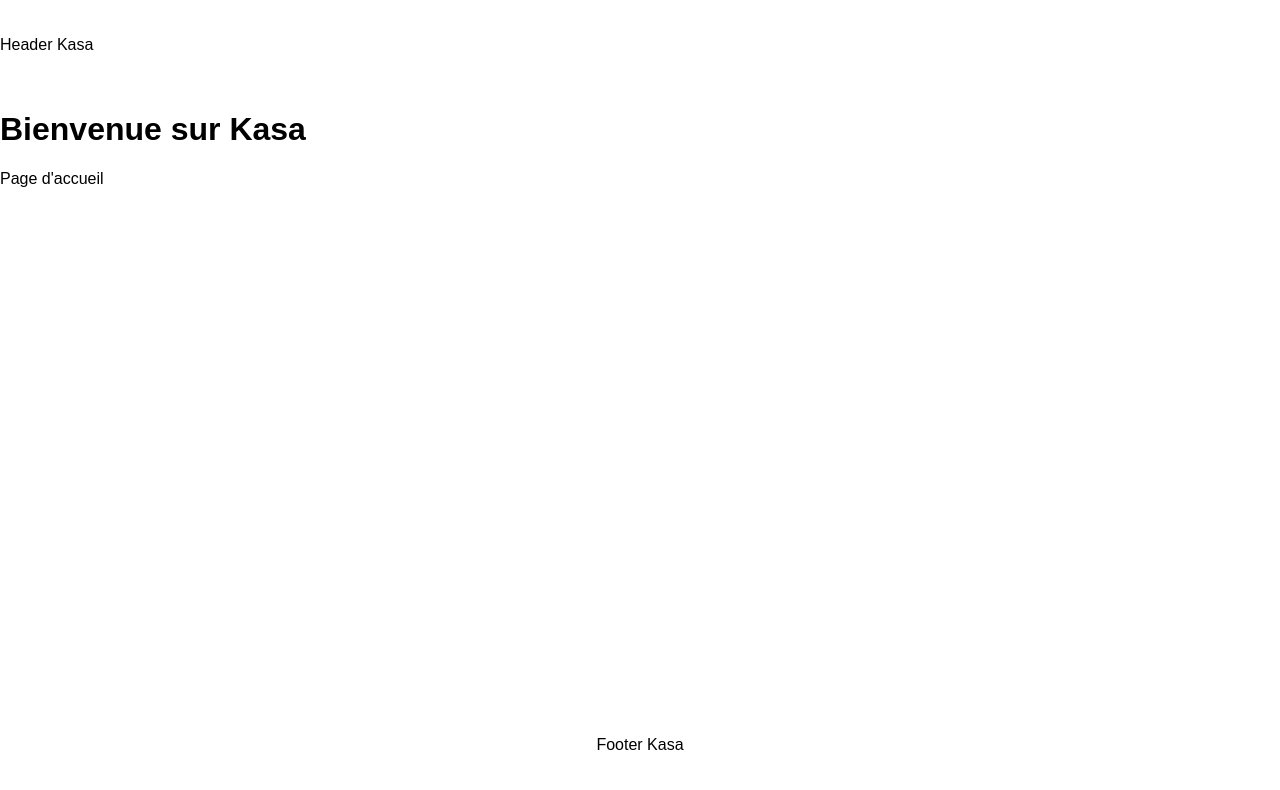
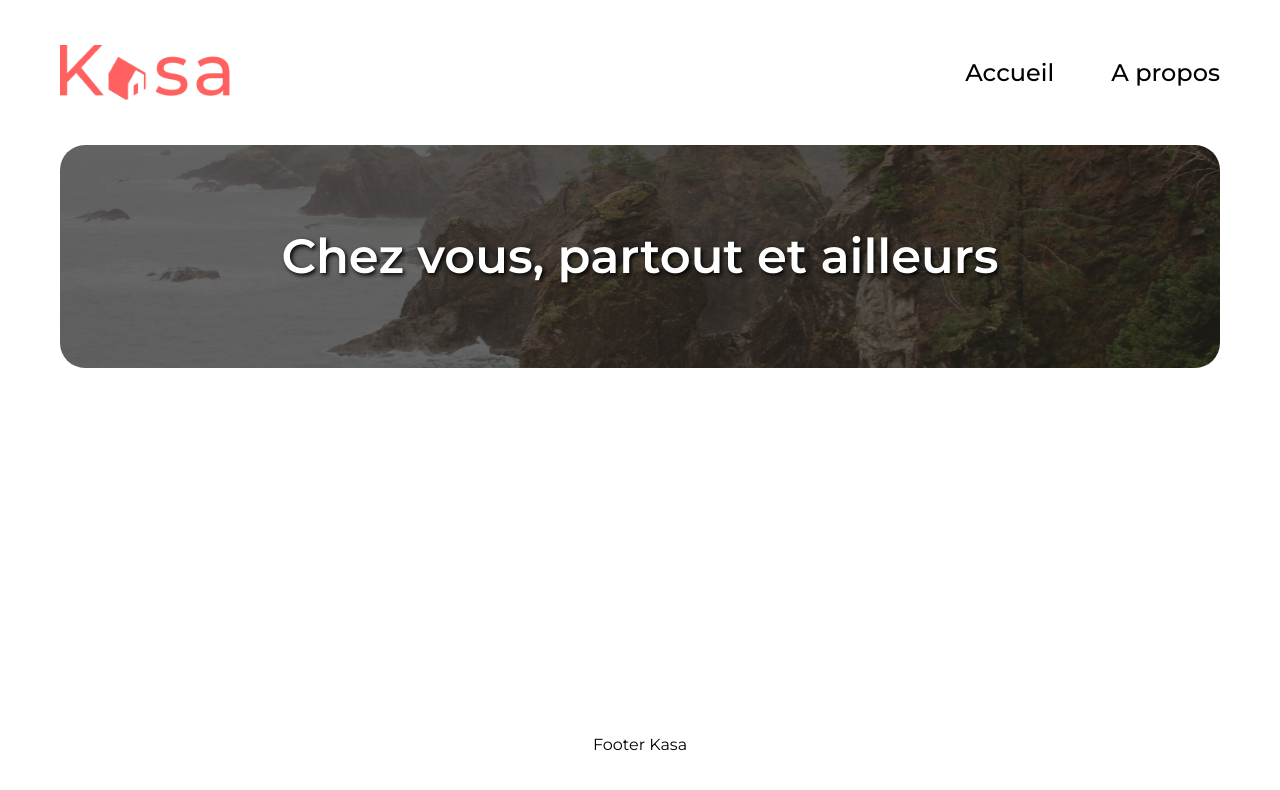
Before and after one commit to LilyJaneCodes/OpenClassroomsProjet5, a React (Vite) app: page / in a window 1280 px wide. Shown: the top 790 px of the page. Built offline with nearby package versions, Linux system fonts and the light colour scheme.

Commit message:
Ajout du Header et du Banner de la page d'accueil

```diff
--- /dev/null
+++ b/src/components/Banner/Banner.jsx
@@ -0,0 +1,11 @@
+import './Banner.scss'
+
+function Banner() {
+  return (
+    <section className="banner">
+      <h1>Chez vous, partout et ailleurs</h1>
+    </section>
+  )
+}
+
+export default Banner
--- /dev/null
+++ b/src/components/Banner/Banner.scss
@@ -0,0 +1,19 @@
+.banner {
+  height: 223px;
+  border-radius: 25px;
+
+  background-image: url('../../assets/banner/Image_Banner.png');
+  background-size: cover;
+  background-position: center;
+
+  display: flex;
+  align-items: center;
+  justify-content: center;
+
+  h1 {
+    color: white;
+    font-size: 48px;
+    font-weight: 600;
+    text-shadow: 2px 2px 4px black;
+  }
+}
--- a/src/components/Header/Header.jsx
+++ b/src/components/Header/Header.jsx
@@ -1,9 +1,19 @@
 import "./Header.scss";
+import logoKasa from '../../assets/header/logo_kasa.png'
 
 function Header() {
   return (
     <header className="header">
-      <p>Header Kasa</p>
+      <img
+        className="header__logo"
+        src={logoKasa}
+        alt="Kasa"
+      />
+
+      <nav className="header__nav">
+        <a href="#">Accueil</a>
+        <a href="#">A propos</a>
+      </nav>
     </header>
   );
 }
--- a/src/components/Header/Header.scss
+++ b/src/components/Header/Header.scss
@@ -2,5 +2,22 @@
   display: flex;
   justify-content: space-between;
   align-items: center;
-  padding: 20px 0;
+
+  padding: 45px 0px;
+
+  &__logo {
+    width: 170px;
+  }
+
+  &__nav {
+    display: flex;
+    gap: 57px;
+
+    a {
+      color: #000;
+      font-size: 24px;
+      font-weight: 500;
+      text-decoration: none;
+    }
+  }
 }
--- a/src/index.scss
+++ b/src/index.scss
@@ -1,8 +1,10 @@
+@import url('https://fonts.googleapis.com/css2?family=Montserrat:wght@400;500;600;700&display=swap');
+
 * {
   box-sizing: border-box;
 }
 
 body {
   margin: 0;
-  font-family: Arial, sans-serif;
+  font-family: 'Montserrat', sans-serif;
 }
--- a/src/layouts/Layout.scss
+++ b/src/layouts/Layout.scss
@@ -2,6 +2,7 @@
   min-height: 100vh;
   display: flex;
   flex-direction: column;
+  padding: 0 60px;
 }
 
 .layout__main {
--- a/src/pages/Home/Home.jsx
+++ b/src/pages/Home/Home.jsx
@@ -1,8 +1,10 @@
+import './Home.scss'
+import Banner from '../../components/Banner/Banner'
+
 function Home() {
   return (
-    <main>
-      <h1>Bienvenue sur Kasa</h1>
-      <p>Page d'accueil</p>
+    <main className="home">
+      <Banner />
     </main>
   );
 }
--- /dev/null
+++ b/src/pages/Home/Home.scss
@@ -0,0 +1,3 @@
+.home {
+  padding: 0;
+}
```
Also changed, not shown: src/components/Card/Card.jsx (added, +20 -0 lines), src/components/Card/Card.scss (added, +16 -0 lines), src/assets/banner/Image_Banner.png (added), src/assets/header/logo_kasa.png (added).
